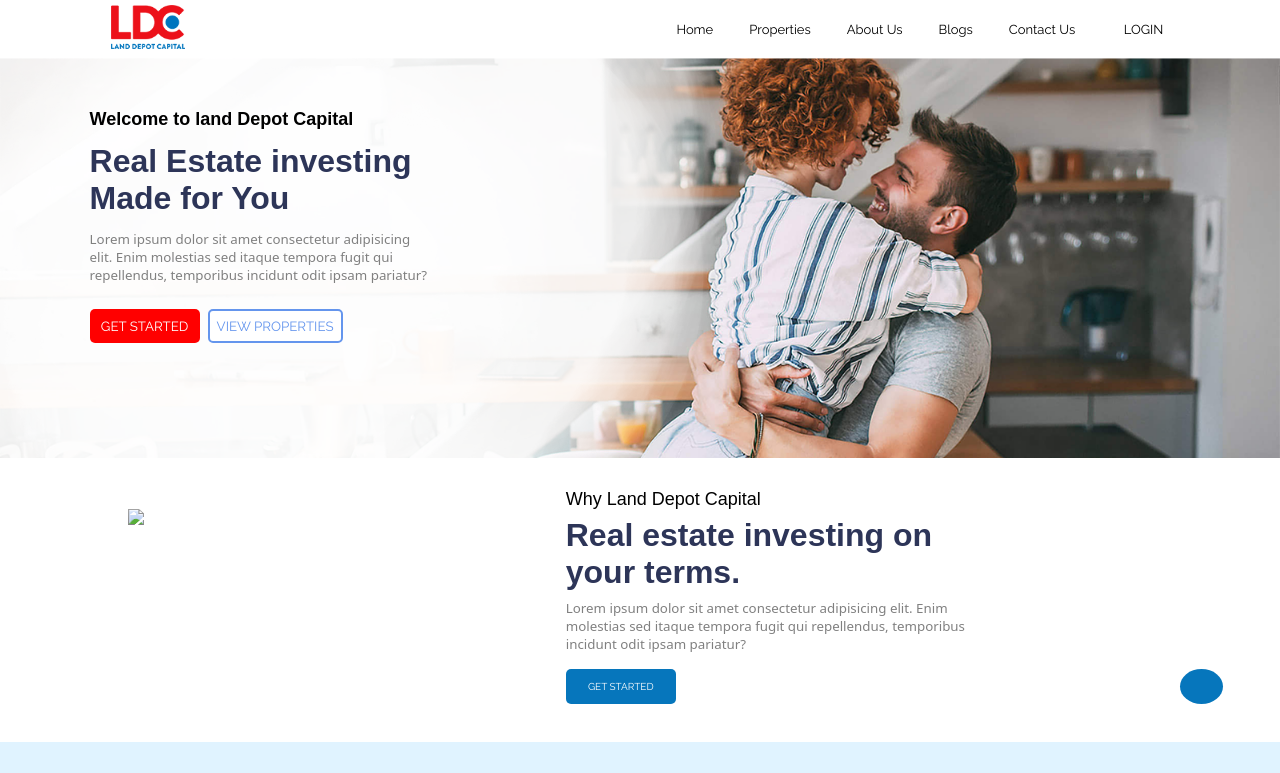
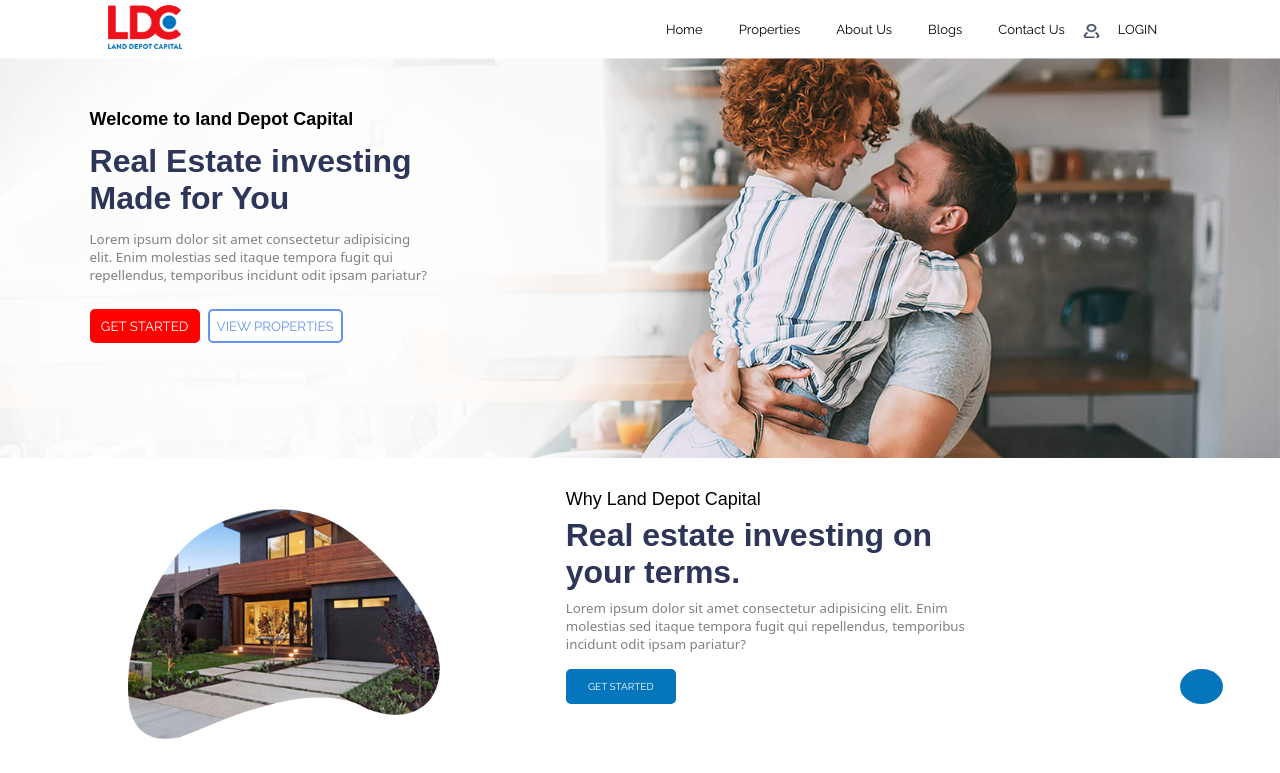
Before and after one commit to ArunG0708/evalnew, a plain HTML site: page index.html in a window 1280 px wide. Shown: the top 773 px of the page. Drawn offline with Linux system fonts and the light colour scheme; files whose address does not match are found by name.

Commit message:
Update index.html

```diff
--- a/index.html
+++ b/index.html
@@ -31,7 +31,7 @@
                     <li><a href="#">Blogs</a></li>
                     <li><a href="#">Contact Us</a></li>
                     <div class="login">
-                        <img src="/Evaluation1/assets/img/user.png" class="usr">
+                        <img src="/assets/img/user.png" class="usr">
                         <div>
                             <li><a href="#">LOGIN</a></li>
                         </div>
@@ -68,7 +68,7 @@
         </div>
         <div class="section2-WhyLDC">
             <div class="image-sec">
-                <img src="/Evaluation1/assets/img/Layer_1.png" class="elipse-image">
+                <img src="/assets/img/Layer_1.png" class="elipse-image">
 
             </div>
             <div class="section-2-2">
```
